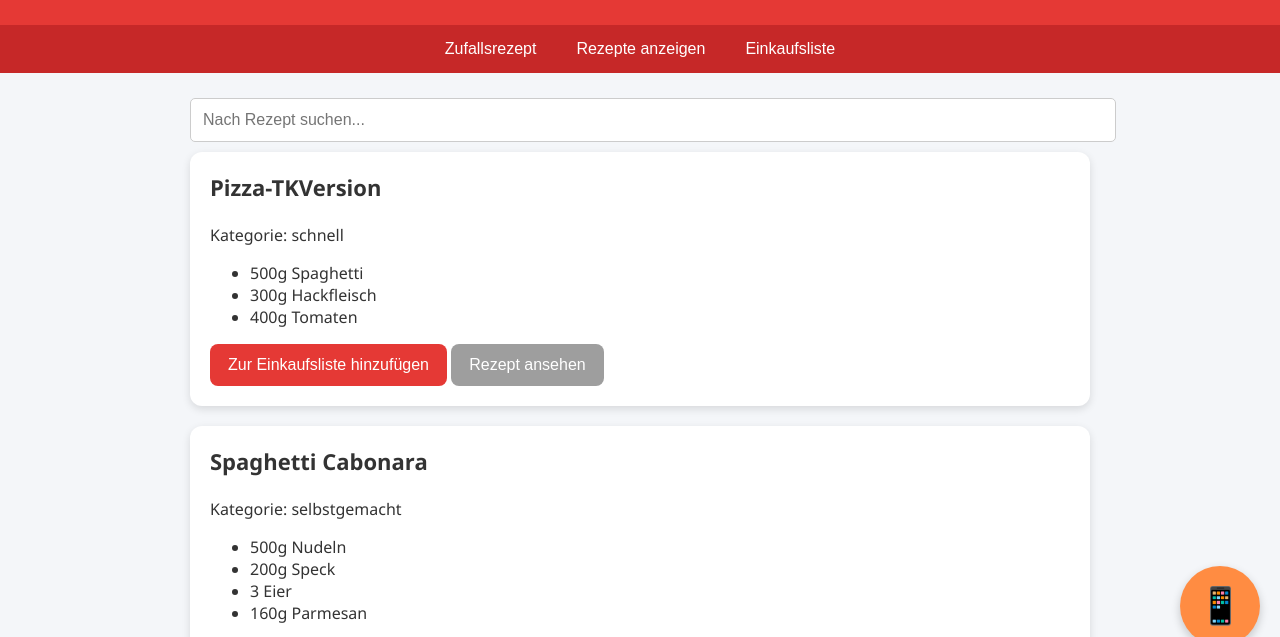
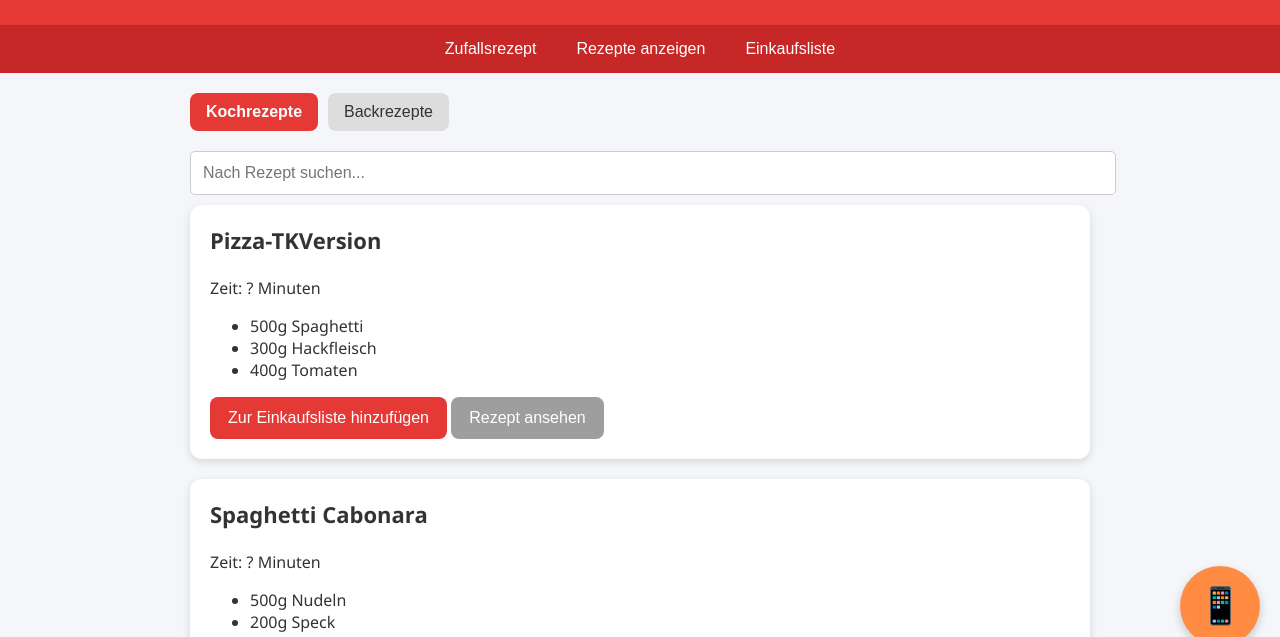
Before and after one commit to leon22221/Haushaltseite, a plain HTML site: page index.html in a window 1280 px wide. Both pictures are taken after a click on the button "Rezepte anzeigen". Shown: the part 134-771 px from the top of the page. Drawn offline with Linux system fonts and the light colour scheme.

Commit message:
Update index.html

```diff
--- a/index.html
+++ b/index.html
@@ -90,6 +90,24 @@
   .btn-grey { background: #9E9E9E; cursor: default; }
   #rezepteSuche { margin-bottom: 10px; font-size: 16px; padding: 12px; }
 
+  /* Filter Buttons */
+  .filter-container {
+    display: flex;
+    gap: 10px;
+    margin-bottom: 15px;
+  }
+  .filter-btn {
+    background: #ddd;
+    color: #333;
+    border-radius: 8px;
+    padding: 10px 16px;
+  }
+  .filter-btn.active {
+    background: #E53935;
+    color: white;
+    font-weight: bold;
+  }
+
   /* Handy-Button */
   #mobileBtn {
     position: fixed;
@@ -164,6 +182,10 @@
 </section>
 
 <section id="rezepte" class="hidden">
+  <div class="filter-container">
+    <button id="btnKoch" class="filter-btn active" onclick="wechselRezepte('koch')">Kochrezepte</button>
+    <button id="btnBack" class="filter-btn" onclick="wechselRezepte('back')">Backrezepte</button>
+  </div>
   <input type="text" id="rezepteSuche" placeholder="Nach Rezept suchen..." oninput="sucheRezepte()">
   <div id="rezepteListe"></div>
 </section>
@@ -183,6 +205,7 @@
 <script>
 let rezepte = [];
 let einkaufsliste = JSON.parse(localStorage.getItem("einkaufsliste")) || [];
+let aktuellerTyp = "koch"; // Standardmäßig Kochrezepte
 
 // Navigation
 function zeigeSeite(id) {
@@ -192,16 +215,24 @@ function zeigeSeite(id) {
   if (id === "liste") renderListe();
 }
 
-// Rezepte aus Datei laden
-async function ladeRezepte() {
+// Rezepte laden
+async function ladeRezepte(datei) {
   try {
-    const res = await fetch("rezepte.json");
+    const res = await fetch(datei);
     rezepte = await res.json();
     renderRezepte();
-    zeigeZufallsrezept();
+    if (datei === "rezepte.json") zeigeZufallsrezept();
   } catch (err) {
-    console.error("Fehler beim Laden der Rezepte:", err);
+    console.error("Fehler beim Laden:", err);
   }
+}
+
+// Umschalten Koch/Back
+function wechselRezepte(typ) {
+  aktuellerTyp = typ;
+  document.getElementById("btnKoch").classList.toggle("active", typ === "koch");
+  document.getElementById("btnBack").classList.toggle("active", typ === "back");
+  ladeRezepte(typ === "koch" ? "rezepte.json" : "backrezepte.json");
 }
 
 // Zufallsrezept
@@ -212,7 +243,7 @@ function zeigeZufallsrezept() {
   const container = document.getElementById("zufallsrezept");
   container.innerHTML = `
     <h3>${r.name}</h3>
-    <p>Kategorie: ${r.kategorie}</p>
+    <p>Zeit: ${r.zeit || "?"} Minuten</p>
     <ul>${r.zutaten.map(z => `<li>${z}</li>`).join("")}</ul>
     <button onclick="addToList(${zufall})" class="btn-red">Zur Einkaufsliste hinzufügen</button>
     <button class="${r.link ? 'btn-green' : 'btn-grey'}" ${r.link ? `onclick="window.open('${r.link}','_blank')"` : 'disabled'}>Rezept ansehen</button>
@@ -226,7 +257,6 @@ function addToList(index) {
   renderListe();
   zeigeSeite("liste");
 }
-
 function addManuell() {
   const input = document.getElementById("manuelleZutat");
   const wert = input.value.trim();
@@ -237,13 +267,11 @@ function addManuell() {
     renderListe();
   }
 }
-
 function removeFromList(index) {
   einkaufsliste.splice(index, 1);
   speicherListe();
   renderListe();
 }
-
 function renderListe() {
   const div = document.getElementById("einkaufsliste");
   div.innerHTML = "<h3>Einkaufsliste</h3>";
@@ -254,8 +282,6 @@ function renderListe() {
     div.appendChild(item);
   });
 }
-
-// speichern in localStorage
 function speicherListe() {
   localStorage.setItem("einkaufsliste", JSON.stringify(einkaufsliste));
 }
@@ -269,7 +295,7 @@ function renderRezepte(filter="") {
     div.className = "card";
     div.innerHTML = `
       <h3>${r.name}</h3>
-      <p>Kategorie: ${r.kategorie}</p>
+      <p>Zeit: ${r.zeit || "?"} Minuten</p>
       <ul>${r.zutaten.map(z=>`<li>${z}</li>`).join("")}</ul>
       <button onclick="addToList(${idx})" class="btn-red">Zur Einkaufsliste hinzufügen</button>
       <button class="${r.link?'btn-green':'btn-grey'}" ${r.link?`onclick="window.open('${r.link}','_blank')"`:'disabled'}>Rezept ansehen</button>
@@ -277,7 +303,6 @@ function renderRezepte(filter="") {
     liste.appendChild(div);
   });
 }
-
 function sucheRezepte() {
   const wert = document.getElementById("rezepteSuche").value;
   renderRezepte(wert);
@@ -290,7 +315,7 @@ document.getElementById("mobileBtn").onclick = function() {
 
 // Initialisierung
 zeigeSeite("zufall");
-ladeRezepte();
+wechselRezepte("koch"); // Start mit Kochrezepten
 </script>
 </body>
 </html>
```
